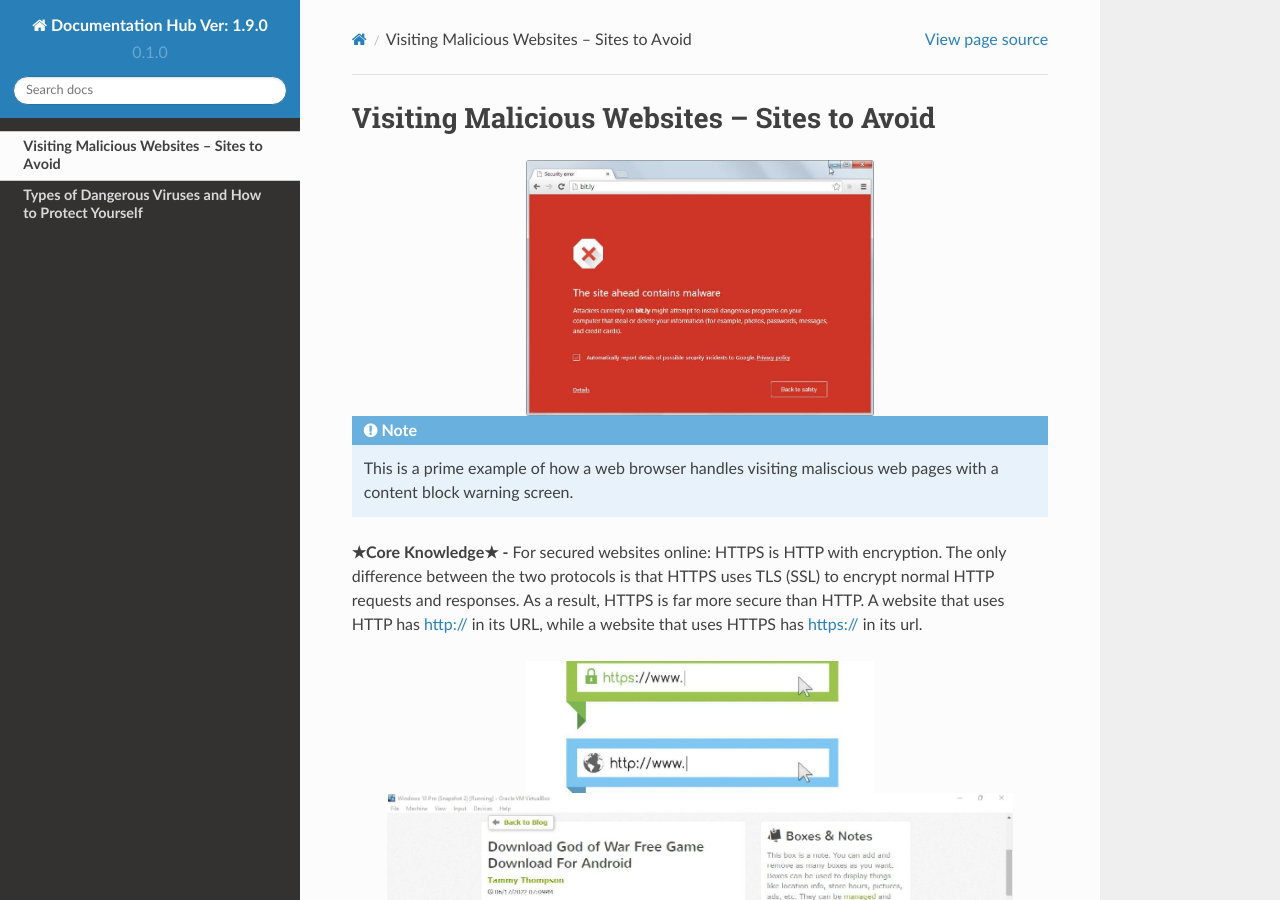
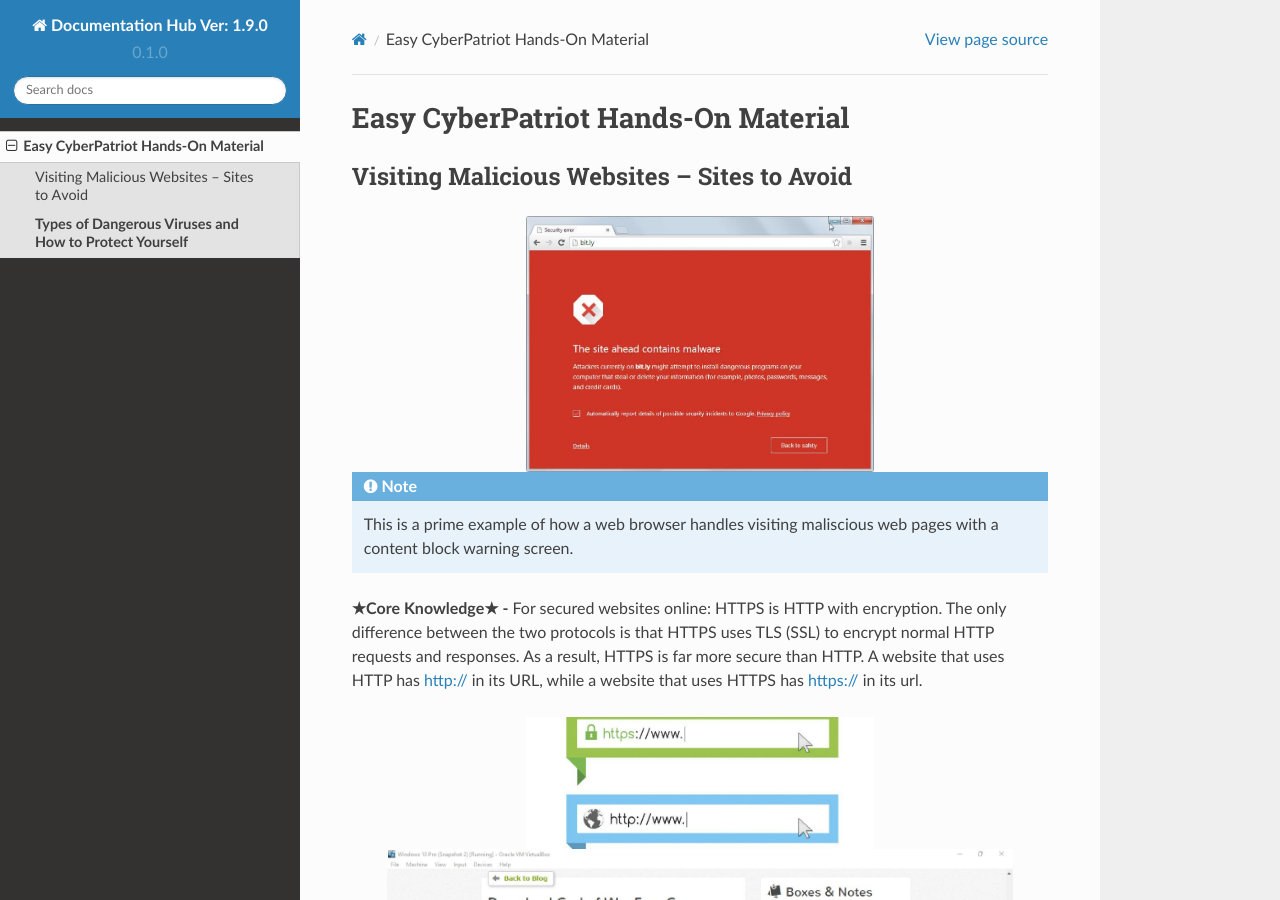
Before and after one commit to natt96z/cybersac, a Sphinx documentation site: the page built from docs/source/BeginnerEasyCybersac.rst, in a window 1280 px wide and 900 px high. Built offline with Sphinx 7.4.7 and the Read the Docs theme 2.0.0, drawn with Linux system fonts in a browser that asks for light colours.

Commit message:
Update BeginnerEasyCybersac.rst

```diff
--- a/docs/source/BeginnerEasyCybersac.rst
+++ b/docs/source/BeginnerEasyCybersac.rst
@@ -1,3 +1,7 @@
+Easy CyberPatriot Hands-On Material
+=============================================================
+
+
 Visiting Malicious Websites – Sites to Avoid
 ~~~~~~~~~~~~~~~~~~~~~~~~~~~~
 
```
